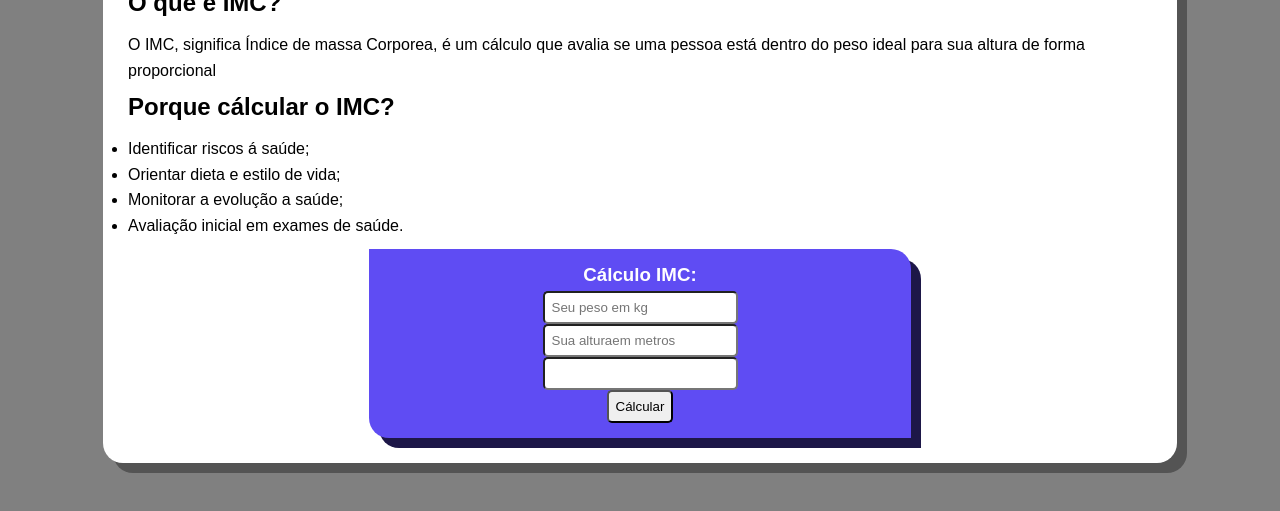
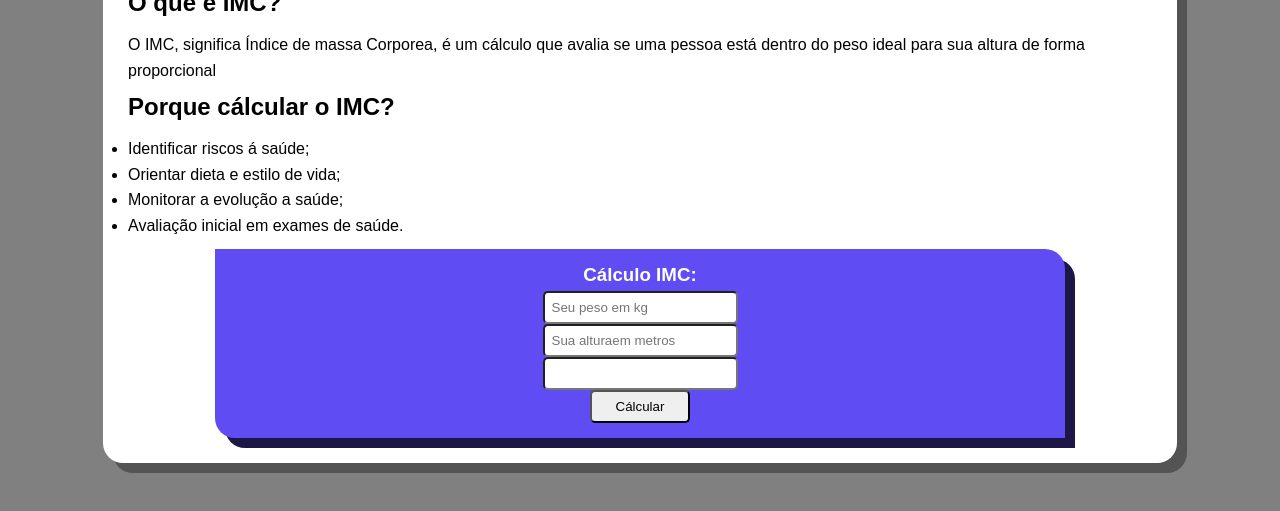
Before and after one commit to TeusCode/calculadora-imc, a plain HTML site: page index.html in a window 1280 px wide. Shown: the part 83-594 px from the top of the page. Drawn offline with Linux system fonts and the light colour scheme.

Commit message:
Update style.css

```diff
--- a/estilo/style.css
+++ b/estilo/style.css
@@ -44,7 +44,7 @@ main {
 form {
     padding: 15px;
     background-color: rgb(95, 76, 243);
-    width: 50%;
+    width: 80%;
     text-align: center;
     border-radius: 0px 20px;
     margin: auto;
@@ -58,6 +58,7 @@ form h3 {
 }
 
 input {
+    min-width: 100px;
     padding: 7px;
     border-radius: 5px;
 }
```
